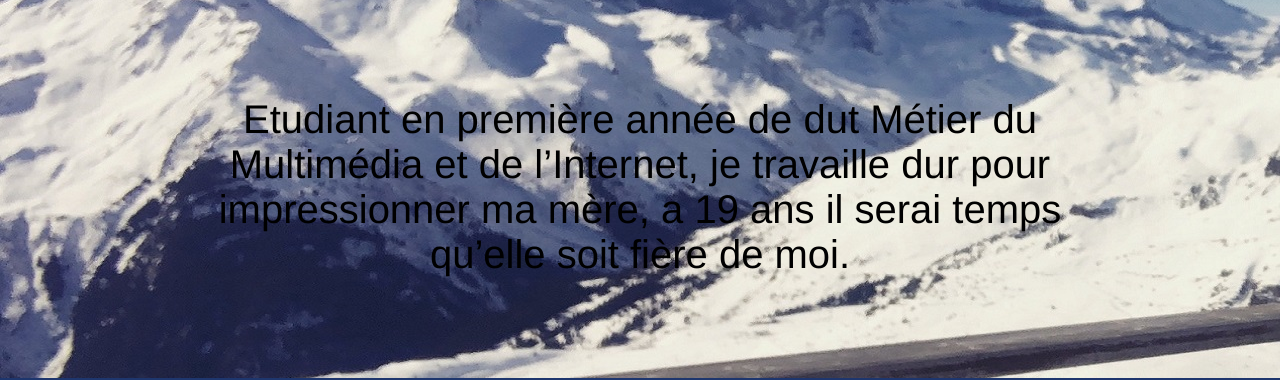
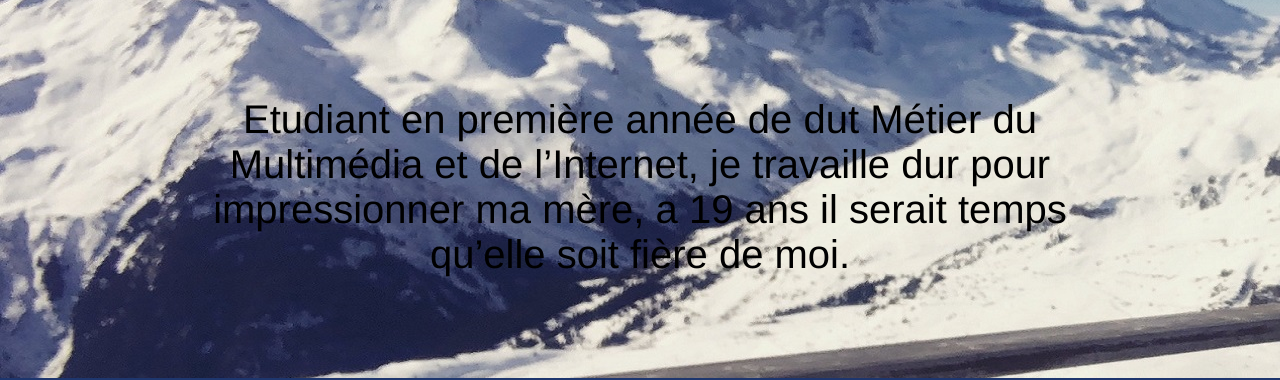
Before and after one commit to SylvainSchwarrtzmann/Portfolio, a plain HTML site: page index.html in a window 1280 px wide. Shown: the part 422-802 px from the top of the page. Drawn offline with Linux system fonts and the light colour scheme; files whose address does not match are found by name.

Commit message:
Update index.html

```diff
--- a/index.html
+++ b/index.html
@@ -28,7 +28,7 @@
         <h1>Sylvain Schwartzmann</h1>
       </center>
         <center>
-          <p>Etudiant en première année de dut Métier du Multimédia et de l’Internet, je travaille dur pour impressionner ma mère, a 19 ans il serai temps qu’elle soit fière de moi.</p>
+          <p>Etudiant en première année de dut Métier du Multimédia et de l’Internet, je travaille dur pour impressionner ma mère, a 19 ans il serait temps qu’elle soit fière de moi.</p>
         </center>
 
     </header>
```
